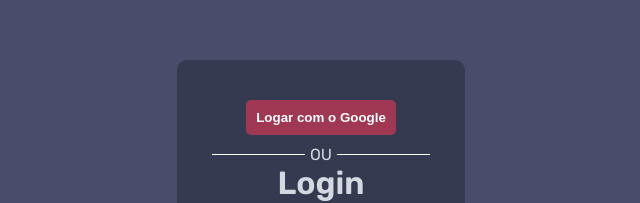
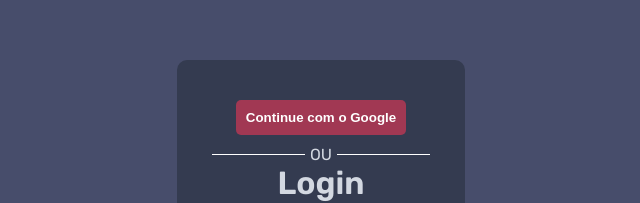
Before and after one commit to tupis/login-google-react, a React (Vite) app: page / in a window 1280 px wide. Shown: the part 167-370 px from the top of the page, without its empty margins (319-959 px from the left). Built offline with nearby package versions, Linux system fonts and the light colour scheme.

Commit message:
fix: right types

```diff
--- a/src/components/CustomButtomGoogle.tsx
+++ b/src/components/CustomButtomGoogle.tsx
@@ -8,7 +8,7 @@
     onSuccess: async (response) => setToken(await LoginGoogle(response)),
   });
 
-  return <button onClick={() => login()}>Logar com o Google</button>;
+  return <button onClick={(): void => login()}>Continue com o Google</button>;
 };
 
 export default CustomButtom;
```
